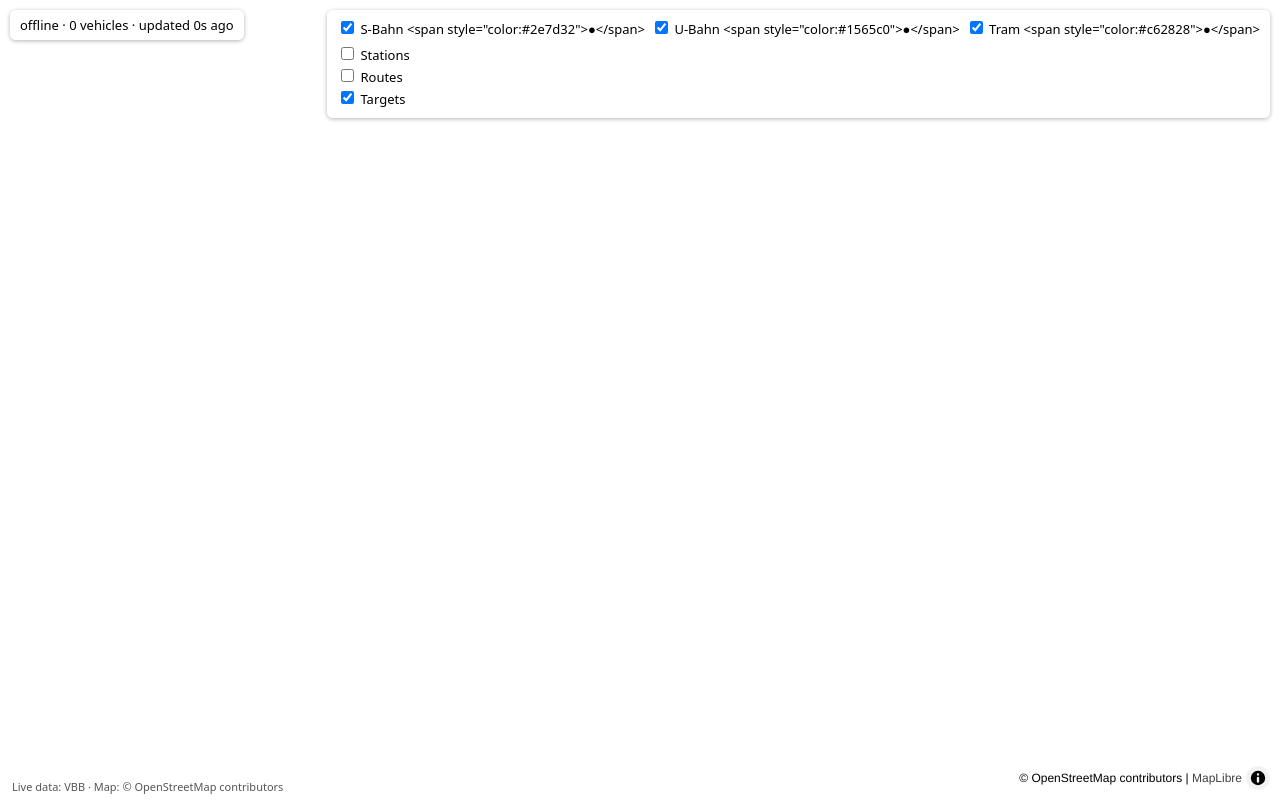
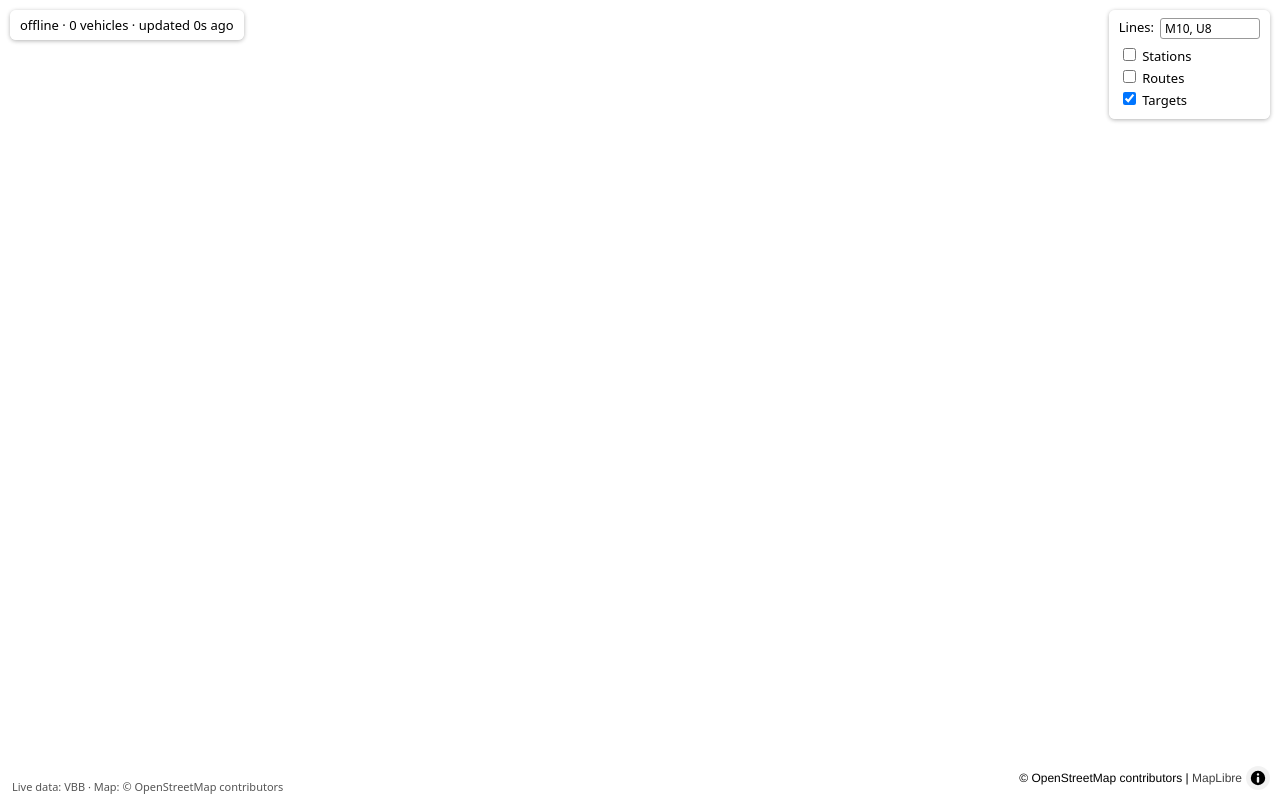
Before and after one commit to xianfeng-zhu/wo-ist-die-bahn, a website built with Vite: page index.html in a window 1280 px wide. Built offline with nearby package versions, Linux system fonts and the light colour scheme; no server answers.

Commit message:
feat: line-name filter (default M10, U8) for testing

```diff
--- a/src/main.ts
+++ b/src/main.ts
@@ -73,7 +73,11 @@ map.on('moveend', () => {
 
 // --- vehicle markers (line-labeled badges) ---
 const markers = new Map<string, Marker>()
+/** Active line-name filter (empty = all lines). */
 const filters: Record<Product, boolean> = {suburban: true, subway: true, tram: true}
+/** Active line-name filter (empty = all lines). */
+let lineFilter = new Set(['M10', 'U8'])
+const visibleVehicles = () => filterVehicles(vehicles, filters, lineFilter)
 let vehicles: Vehicle[] = []
 let lastUpdate = 0
 let conn: 'live' | 'stale' | 'offline' = 'offline'
@@ -88,7 +92,7 @@ let lineShapes: LineShapes = {}
 const statusEl = document.getElementById('statusbar')!
 function updateStatus() {
   const ago = lastUpdate ? Math.round((Date.now() - lastUpdate) / 1000) : 0
-  const count = vehicles.filter(v => filters[v.product]).length
+  const count = visibleVehicles().length
   statusEl.textContent = `${conn} · ${count} vehicles · updated ${ago}s ago`
 }
 setInterval(updateStatus, 1000)
@@ -146,7 +150,7 @@ function updateSegment(v: Vehicle, m: Marker) {
 }
 
 function render() {
-  const visible = filterVehicles(vehicles, filters)
+  const visible = visibleVehicles()
   const seen = new Set<string>()
   for (const v of visible) {
     seen.add(v.id)
@@ -374,7 +378,23 @@ modeRow.className = 'mode'
   label.append(cb, ` ${PRODUCT_LABELS[p]}`, ` <span style="color:${PRODUCT_COLORS[p]}">●</span>`)
   modeRow.append(label)
 })
-filterEl.append(modeRow)
+// Line-name filter: comma/space-separated, empty = all lines
+const parseLines = (s: string): Set<string> =>
+  new Set(s.split(/[,;\s]+/).map(t => t.trim().toUpperCase()).filter(Boolean))
+const lineInput = document.createElement('input')
+lineInput.type = 'text'
+lineInput.value = 'M10, U8'
+lineInput.placeholder = 'lines, e.g. M10, U8 (empty = all)'
+lineInput.oninput = () => {
+  lineFilter = parseLines(lineInput.value)
+  render()
+}
+const lineRow = document.createElement('div')
+lineRow.className = 'mode'
+const lineLabel = document.createElement('label')
+lineLabel.append('Lines:')
+lineRow.append(lineLabel, lineInput)
+filterEl.append(lineRow)
 
 const toggleLayer = (layerId: string, name: string) => {
   const label = document.createElement('label')
--- a/src/style.css
+++ b/src/style.css
@@ -11,6 +11,7 @@ body { font: 13px system-ui, sans-serif; }
   box-shadow: 0 1px 4px rgba(0,0,0,.3);
 }
 #filters .mode { display: flex; gap: 6px; margin-bottom: 6px; }
+#filters .mode input[type='text'] { width: 90px; font: 12px system-ui; padding: 1px 4px; border: 1px solid #999; border-radius: 3px; }
 #filters .layer { display: block; margin: 2px 0; cursor: pointer; }
 #attribution {
   position: fixed; bottom: 4px; left: 6px; z-index: 1000;
--- a/src/vehicle.ts
+++ b/src/vehicle.ts
@@ -27,8 +27,9 @@ const LINE_PATTERNS: Record<Product, RegExp> = {
 
 export type Filters = Record<Product, boolean>
 
-export function filterVehicles(vehicles: Vehicle[], filters: Filters): Vehicle[] {
-  return vehicles.filter(v => filters[v.product])
+/** Product + optional line-name filter (empty/omitted lines = all). */
+export function filterVehicles(vehicles: Vehicle[], filters: Filters, lines?: ReadonlySet<string>): Vehicle[] {
+  return vehicles.filter(v => filters[v.product] && (!lines || lines.size === 0 || lines.has(v.line)))
 }
 
 export function productFromCls(cls: number | undefined): Product | null {
```
Also changed, not shown: src/vehicle.test.ts (+14 -0 lines).
